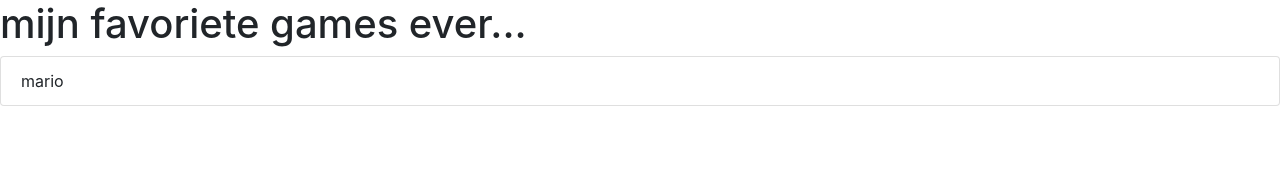
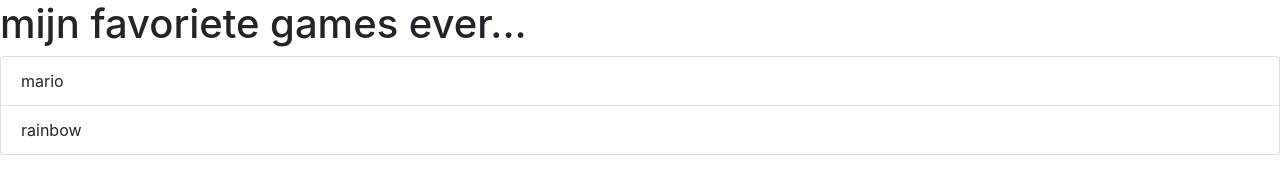
Before and after one commit to MaxxieMax/vebr-max-breunesse-325598-2, a plain HTML site: page index.html in a window 1280 px wide. Drawn offline with nearby package versions, Linux system fonts and the light colour scheme.

Commit message:
tweede game

```diff
--- a/index.html
+++ b/index.html
@@ -15,6 +15,7 @@
 
     <ul class="list-group">
         <li class="list-group-item">mario</li>
+        <li class="list-group-item">rainbow</li>
       </ul>
 
     <!-- Optional JavaScript -->
```
